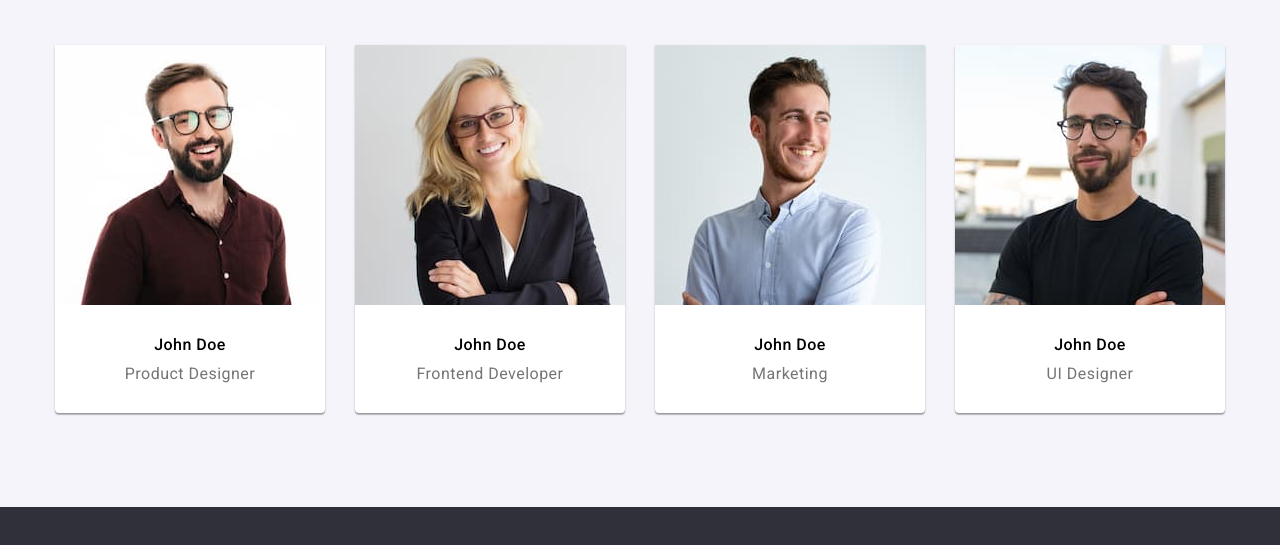
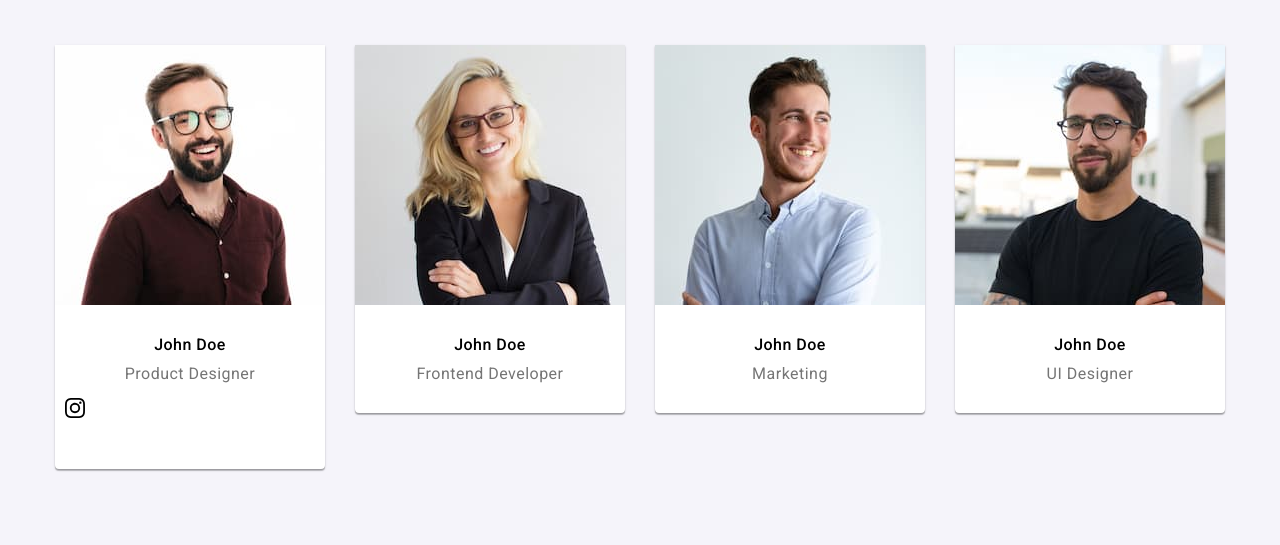
Before and after one commit to SzymczakJakub/goit-markup-hw-04, a plain HTML site: page index.html in a window 1280 px wide. Shown: the part 1562-2107 px from the top of the page. Drawn offline with Linux system fonts and the light colour scheme.

Commit message:
Update index.html

```diff
--- a/index.html
+++ b/index.html
@@ -160,6 +160,12 @@
                 <figcaption class="figcaption">
                   <span class="upper-text">John Doe</span>
                   <span class="lower-text">Product Designer</span>
+
+                    <svg width="206" height="56" >
+                      <use href="./images/icons.svg#icon-instagram" x="10" y="15" width="20" height="20">
+                      <use href="./images/icons.svg#icon-twitter" x="32" width="20" height="20">
+                    </svg>
+
                 </figcaption>
               </figure>
             </li>
```
